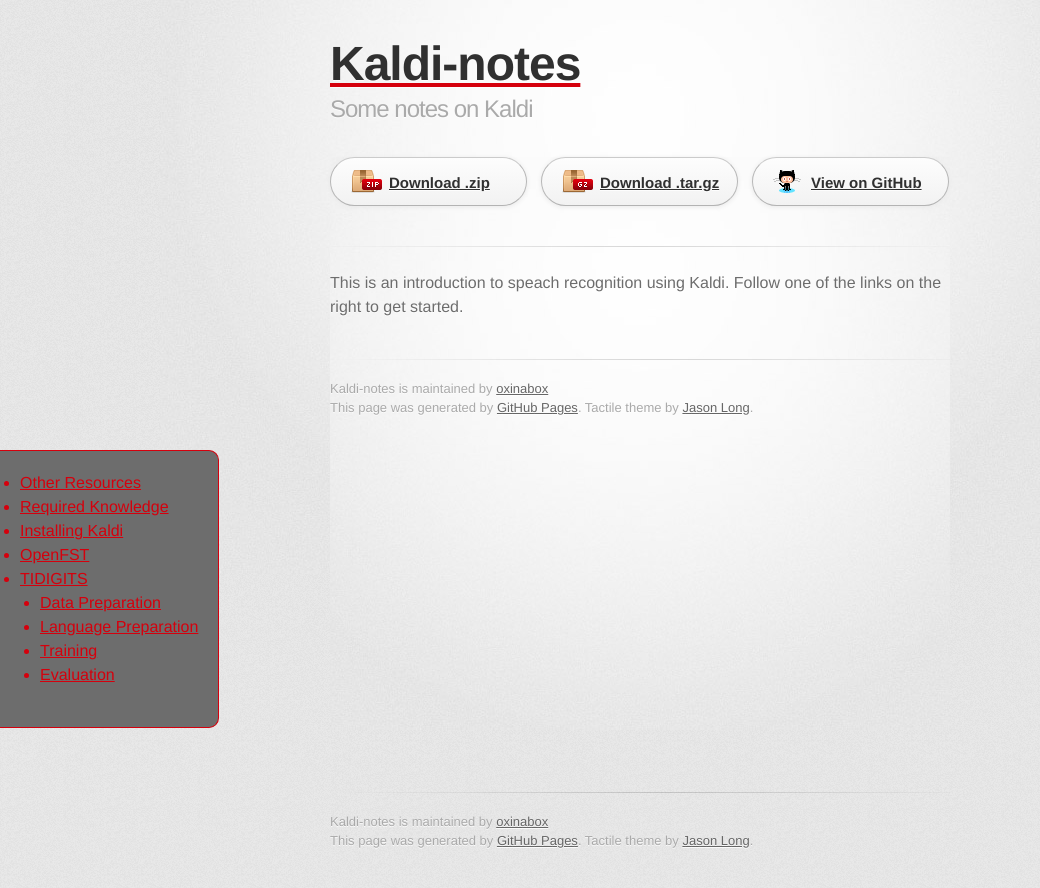
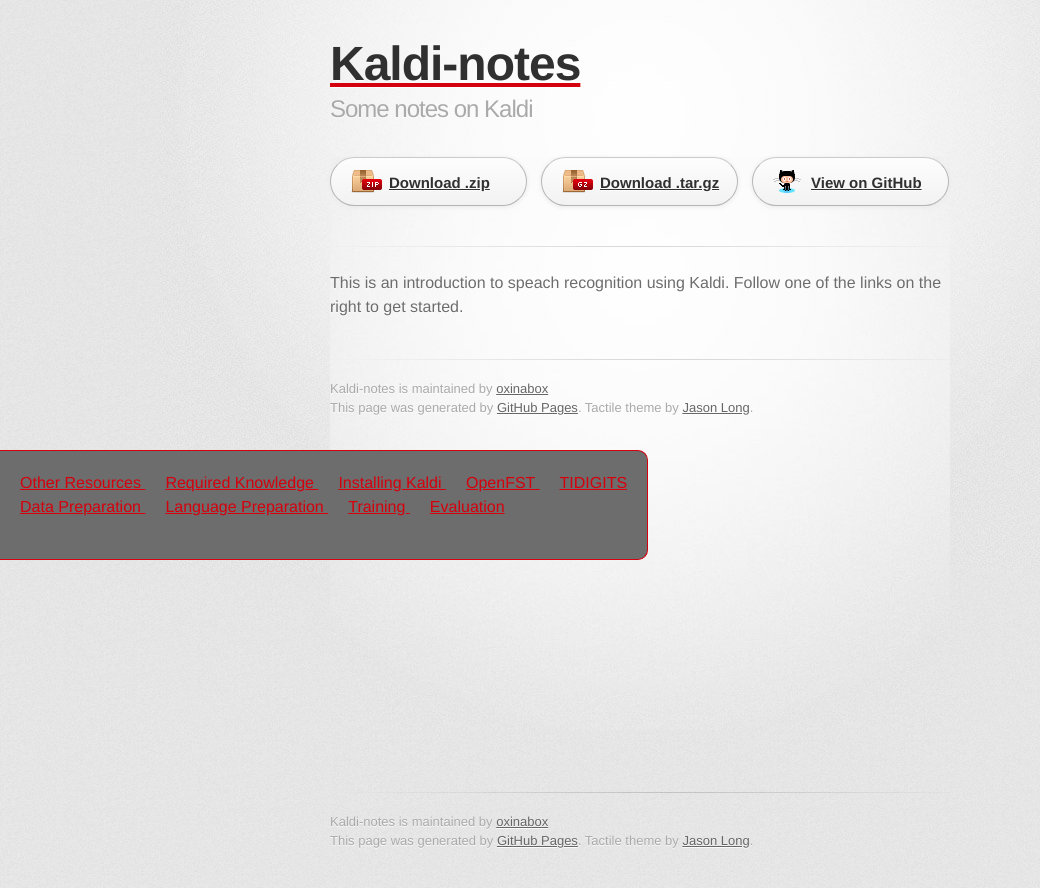
Before and after one commit to oxinabox/Kaldi-Notes, a Jekyll site: the page built from index.html, in a window 1280 px wide. Shown: the top 888 px of the page, without its empty margins (0-1040 px from the left). Built offline with Jekyll 4.4.1, drawn with Linux system fonts in a browser that asks for light colours; some web fonts are replaced; Markdown is read by kramdown in place of the engine named in the settings.

Commit message:
=quick submission.

```diff
--- a/stylesheets/stylesheet.css
+++ b/stylesheets/stylesheet.css
@@ -122,7 +122,7 @@
 
 }
 
-#nav > li {
+#nav li {
   display: inline;
 }
 
```
